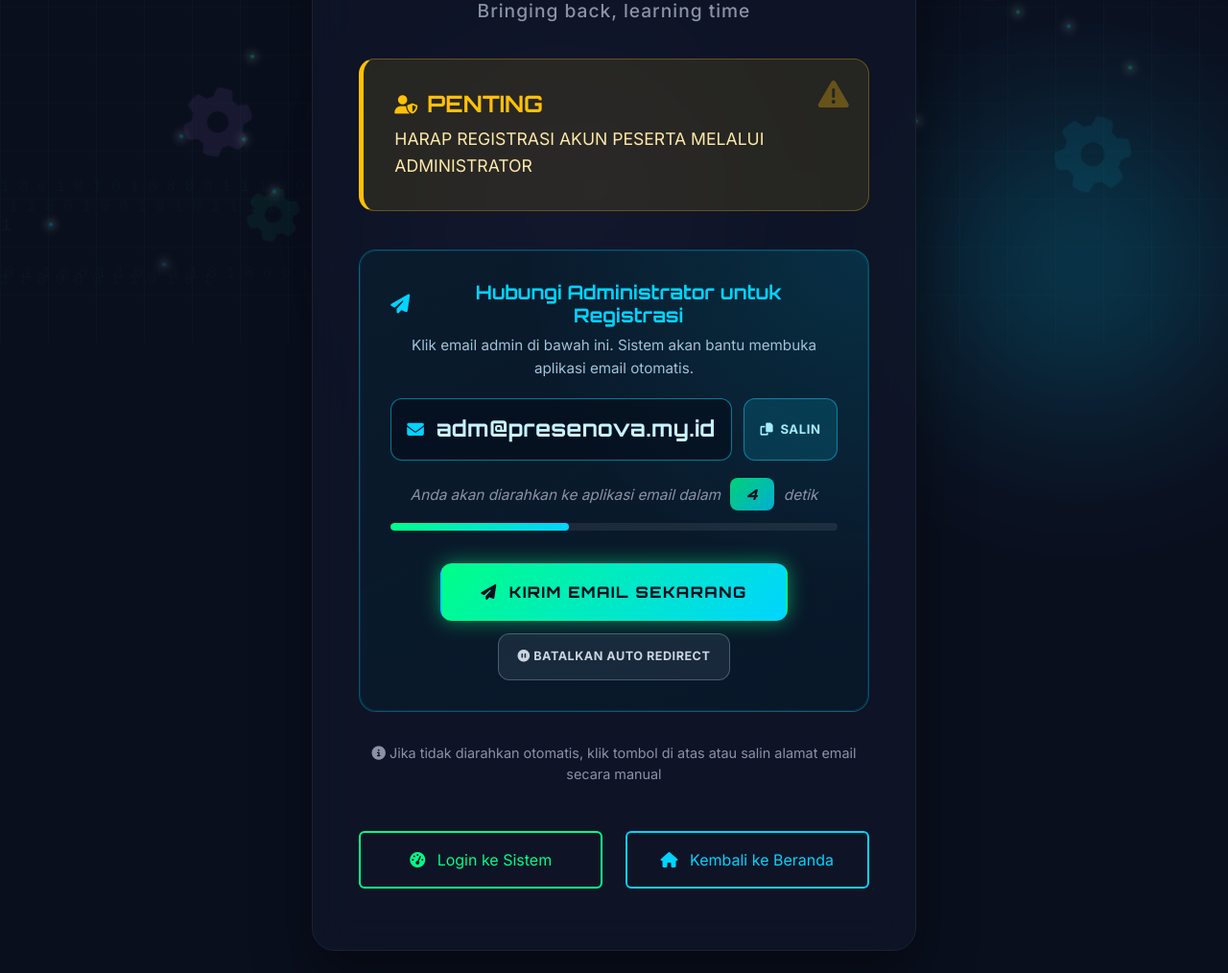
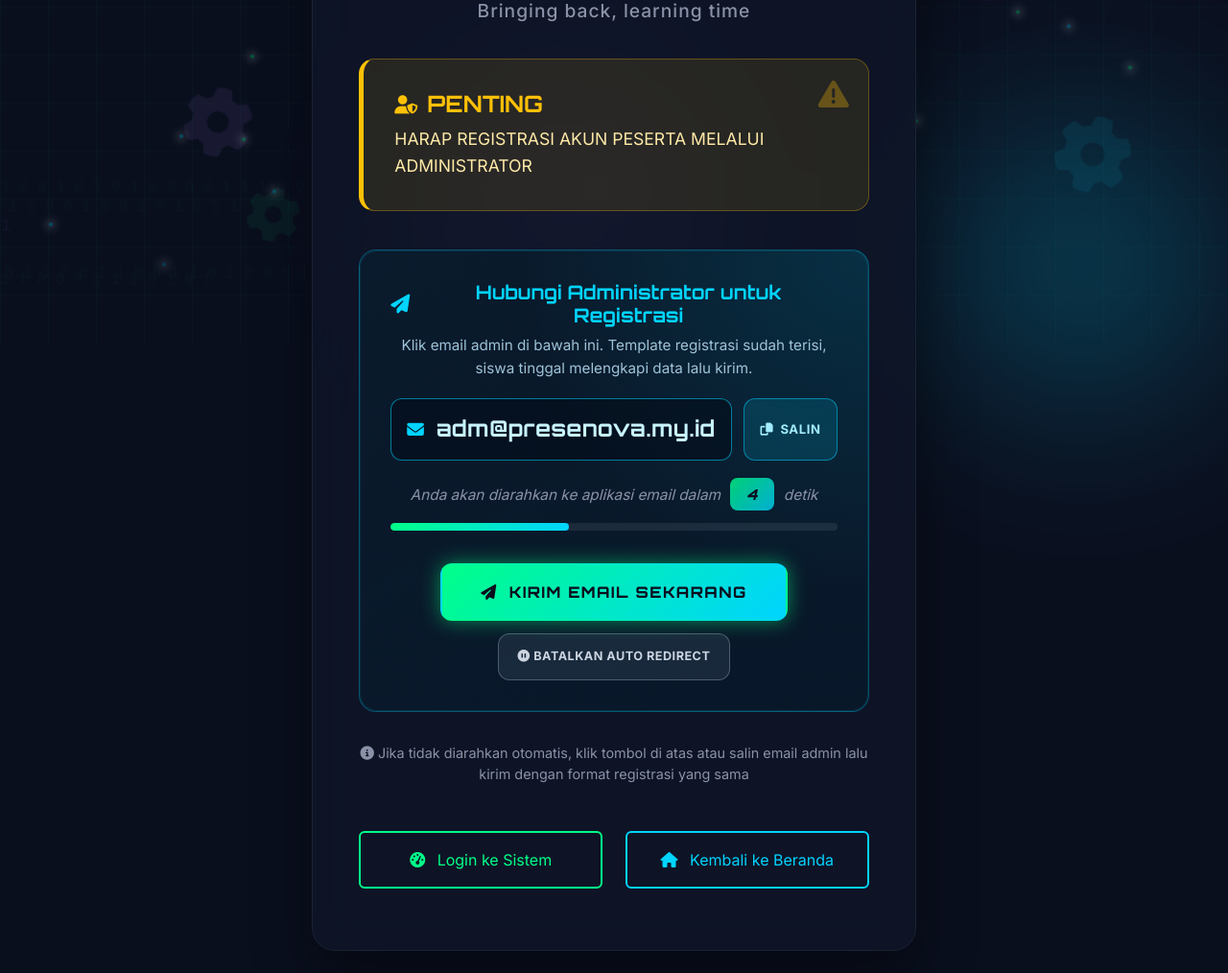
Before and after one commit to HafizhFayi2/presenova, a Laravel app: page /call.php in a window 1280 px wide. Shown: the part 459-1473 px from the top of the page at 96% size. Run offline with Laravel 12, Linux system fonts and the light colour scheme; some libraries are stand-ins or nearby versions.

Commit message:
fixing bug

```diff
--- a/resources/views/utility/call.blade.php
+++ b/resources/views/utility/call.blade.php
@@ -59,11 +59,14 @@
 
 $registrationEmail = 'adm@presenova.my.id';
 $registrationMailto = 'mailto:' . $registrationEmail;
-$registrationSubject = rawurlencode('Permohonan Registrasi Siswa Baru - Presenova');
+$registrationSubject = rawurlencode('[REGISTRASI SISWA PRESENOVA] Pengajuan Akun Baru');
 $registrationBody = rawurlencode(
     "Halo Admin Presenova,\n\n"
-    . "Saya ingin mengajukan registrasi siswa baru.\n\n"
-    . "Nama Lengkap:\nNISN:\nKelas:\nNo. HP:\n\n"
+    . "Saya ingin mengajukan registrasi siswa baru dengan detail berikut:\n\n"
+    . "Nama Lengkap:\n"
+    . "Kelas:\n"
+    . "Jurusan:\n"
+    . "NISN:\n\n"
     . "Terima kasih."
 );
 $registrationMailtoDraft = $registrationMailto . '?subject=' . $registrationSubject . '&body=' . $registrationBody;
@@ -1246,7 +1249,7 @@
                                     <i class="fas fa-paper-plane"></i> Hubungi Administrator untuk Registrasi
                                 </h3>
                                 <p class="redirect-subtitle">
-                                    Klik email admin di bawah ini. Sistem akan bantu membuka aplikasi email otomatis.
+                                    Klik email admin di bawah ini. Template registrasi sudah terisi, siswa tinggal melengkapi data lalu kirim.
                                 </p>
                             </div>
 
@@ -1285,7 +1288,7 @@
                         <div class="text-center mt-4">
                             <p style="color: var(--text-secondary); font-size: 0.9rem;">
                                 <i class="fas fa-info-circle"></i>
-                                Jika tidak diarahkan otomatis, klik tombol di atas atau salin alamat email secara manual
+                                Jika tidak diarahkan otomatis, klik tombol di atas atau salin email admin lalu kirim dengan format registrasi yang sama
                             </p>
                         </div>
 
```
Also changed, not shown: Ebook/presenova-ebook.html (+15 -2 lines), app/Http/Controllers/Api/ApiController.php (+10 -1 lines).
